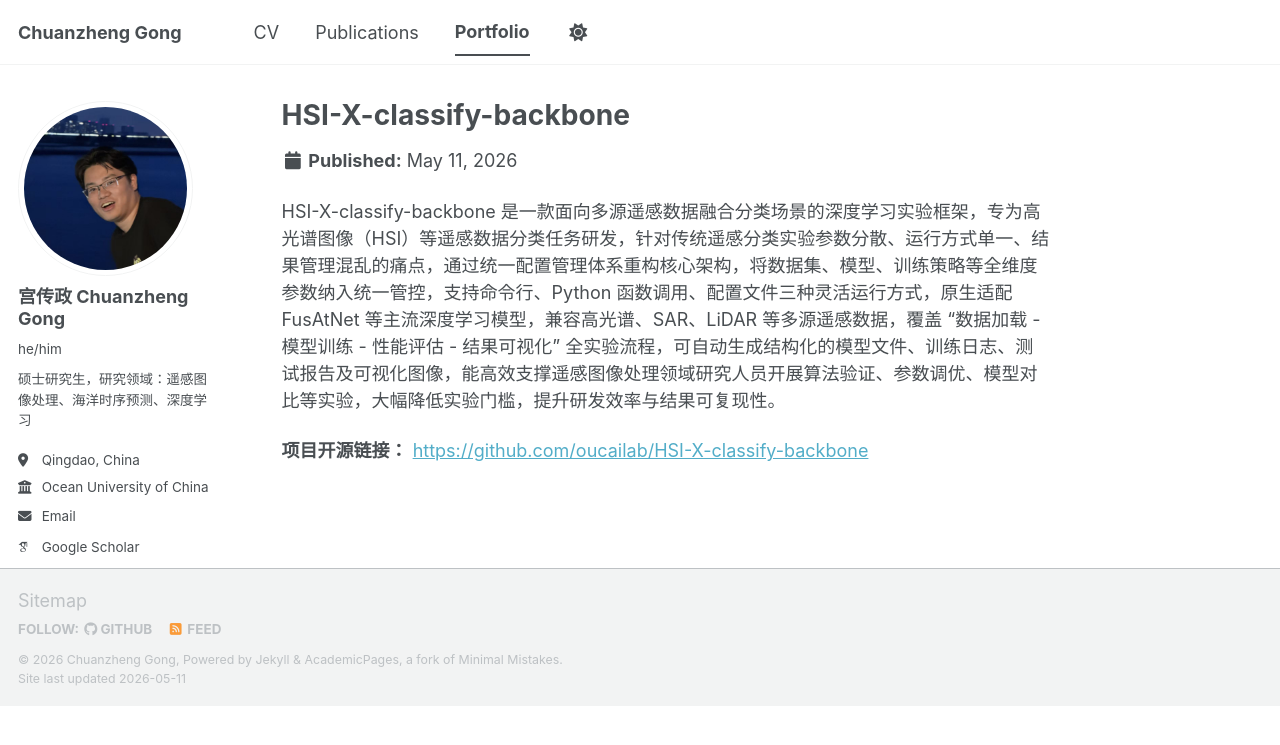
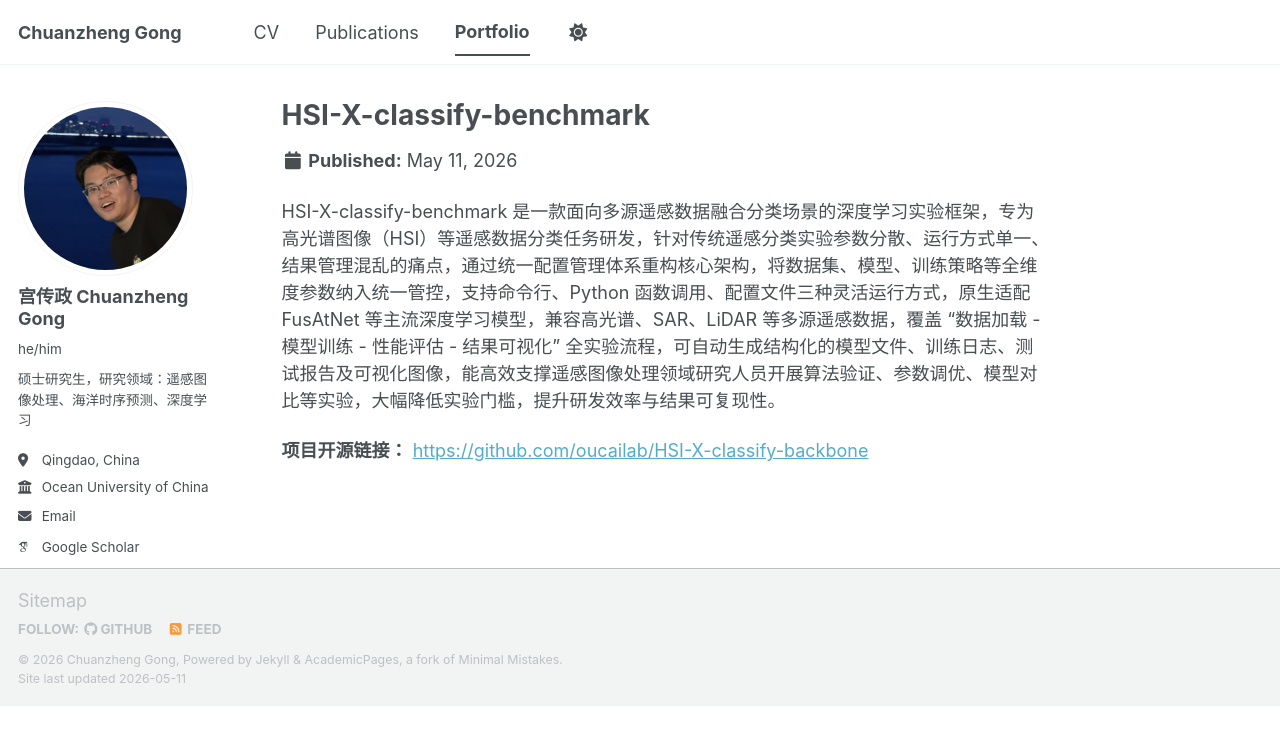
Before and after one commit to Link11001/Link11001.github.io, a Jekyll site: the page built from _portfolio/portfolio-1.md, in a window 1280 px wide. Shown: the top 745 px of the page. Built offline with Jekyll 4.4.1, drawn with Linux system fonts in a browser that asks for light colours; some web fonts are replaced; a script bundle is joined from its source files by our own code; library files that are not in the unit come from our copies.

Commit message:
Update portfolio-1.md

```diff
--- a/_portfolio/portfolio-1.md
+++ b/_portfolio/portfolio-1.md
@@ -1,9 +1,9 @@
 ---
-title: "HSI-X-classify-backbone"
-excerpt: "HSI-X-classify-backbone 是一款面向多源遥感数据融合分类场景的深度学习实验框架，专为高光谱图像（HSI）等遥感数据分类任务研发，针对传统遥感分类实验参数分散、运行方式单一、结果管理混乱的痛点，通过统一配置管理体系重构核心架构，将数据集、模型、训练策略等全维度参数纳入统一管控，支持命令行、Python 函数调用、配置文件三种灵活运行方式，原生适配 FusAtNet 等主流深度学习模型，兼容高光谱、SAR、LiDAR 等多源遥感数据，覆盖 “数据加载 - 模型训练 - 性能评估 - 结果可视化” 全实验流程，可自动生成结构化的模型文件、训练日志、测试报告及可视化图像，能高效支撑遥感图像处理领域研究人员开展算法验证、参数调优、模型对比等实验，大幅降低实验门槛，提升研发效率与结果可复现性。<br/><img src='/images/HSI-X.png'>"
+title: "HSI-X-classify-benchmark"
+excerpt: "HSI-X-classify-benchmark 是一款面向多源遥感数据融合分类场景的深度学习实验框架，专为高光谱图像（HSI）等遥感数据分类任务研发，针对传统遥感分类实验参数分散、运行方式单一、结果管理混乱的痛点，通过统一配置管理体系重构核心架构，将数据集、模型、训练策略等全维度参数纳入统一管控，支持命令行、Python 函数调用、配置文件三种灵活运行方式，原生适配 FusAtNet 等主流深度学习模型，兼容高光谱、SAR、LiDAR 等多源遥感数据，覆盖 “数据加载 - 模型训练 - 性能评估 - 结果可视化” 全实验流程，可自动生成结构化的模型文件、训练日志、测试报告及可视化图像，能高效支撑遥感图像处理领域研究人员开展算法验证、参数调优、模型对比等实验，大幅降低实验门槛，提升研发效率与结果可复现性。<br/><img src='/images/HSI-X.png'>"
 collection: portfolio
 ---
 
-HSI-X-classify-backbone 是一款面向多源遥感数据融合分类场景的深度学习实验框架，专为高光谱图像（HSI）等遥感数据分类任务研发，针对传统遥感分类实验参数分散、运行方式单一、结果管理混乱的痛点，通过统一配置管理体系重构核心架构，将数据集、模型、训练策略等全维度参数纳入统一管控，支持命令行、Python 函数调用、配置文件三种灵活运行方式，原生适配 FusAtNet 等主流深度学习模型，兼容高光谱、SAR、LiDAR 等多源遥感数据，覆盖 “数据加载 - 模型训练 - 性能评估 - 结果可视化” 全实验流程，可自动生成结构化的模型文件、训练日志、测试报告及可视化图像，能高效支撑遥感图像处理领域研究人员开展算法验证、参数调优、模型对比等实验，大幅降低实验门槛，提升研发效率与结果可复现性。
+HSI-X-classify-benchmark 是一款面向多源遥感数据融合分类场景的深度学习实验框架，专为高光谱图像（HSI）等遥感数据分类任务研发，针对传统遥感分类实验参数分散、运行方式单一、结果管理混乱的痛点，通过统一配置管理体系重构核心架构，将数据集、模型、训练策略等全维度参数纳入统一管控，支持命令行、Python 函数调用、配置文件三种灵活运行方式，原生适配 FusAtNet 等主流深度学习模型，兼容高光谱、SAR、LiDAR 等多源遥感数据，覆盖 “数据加载 - 模型训练 - 性能评估 - 结果可视化” 全实验流程，可自动生成结构化的模型文件、训练日志、测试报告及可视化图像，能高效支撑遥感图像处理领域研究人员开展算法验证、参数调优、模型对比等实验，大幅降低实验门槛，提升研发效率与结果可复现性。
 
-**项目开源链接：** [https://github.com/oucailab/HSI-X-classify-backbone](https://github.com/oucailab/HSI-X-classify-backbone)
+**项目开源链接：** [https://github.com/oucailab/HSI-X-classify-backbone](https://github.com/oucailab/HSI-X-classify-benchmark)
```
